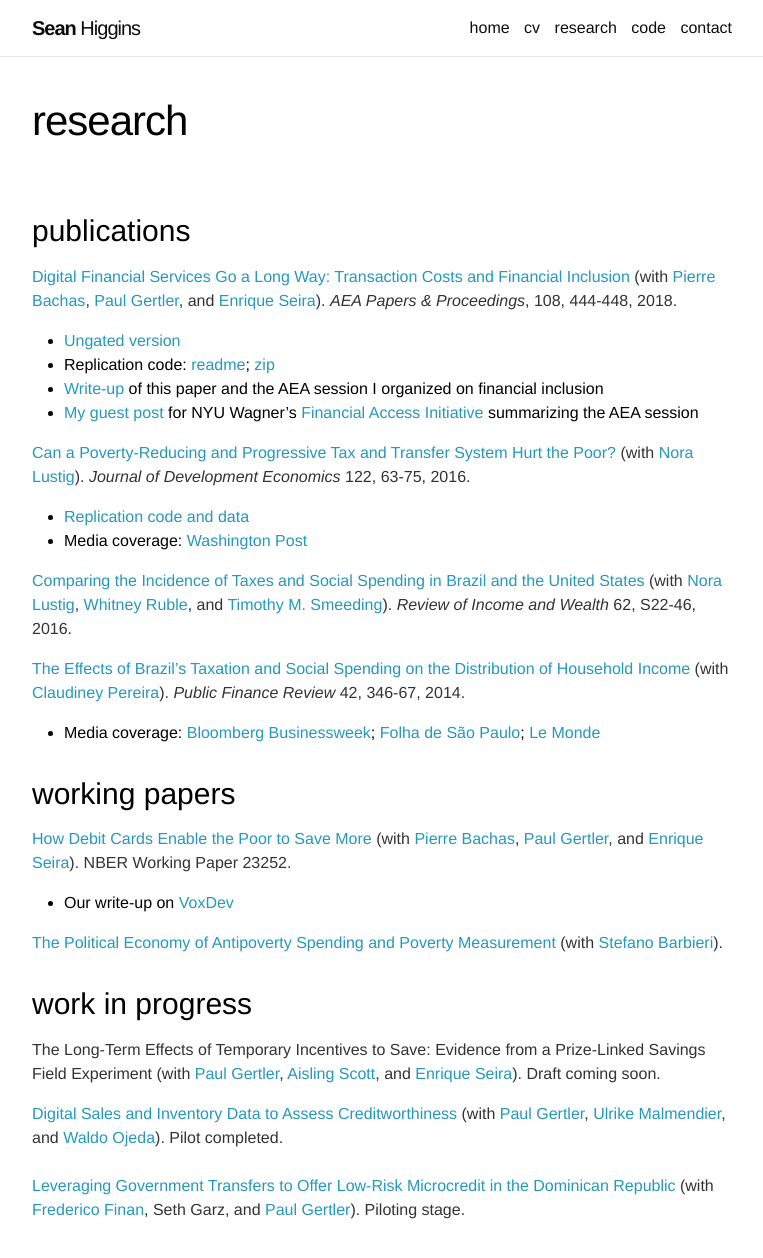
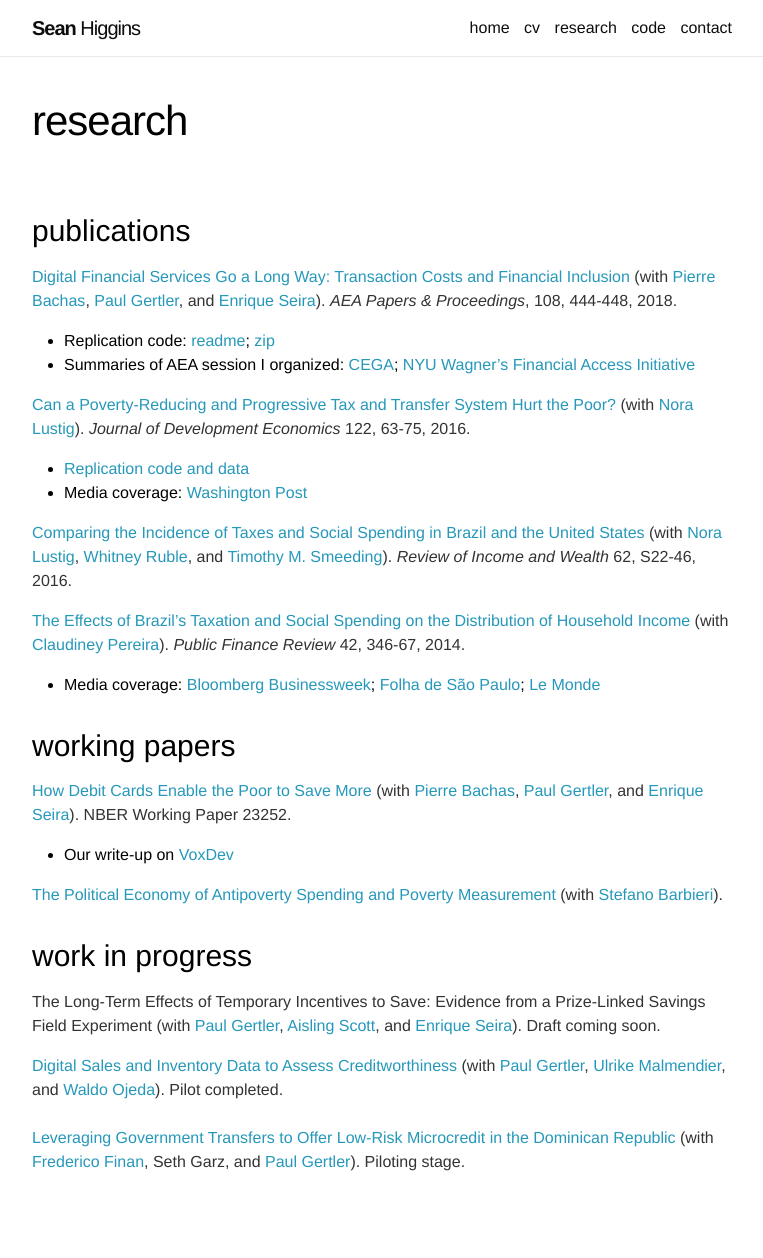
Before and after one commit to skhiggins/skhiggins.github.io, a Jekyll site: the page built from _pages/1_research.md, in a window 1280 px wide and 1338 px high. Shown: the top 1258 px of the window, without its empty margins (258-1021 px from the left). Built offline with Jekyll 4.4.1, drawn with Linux system fonts in a browser that asks for light colours; nearby versions of some CDN libraries.

Commit message:
Update research page

```diff
--- a/_pages/1_research.md
+++ b/_pages/1_research.md
@@ -9,17 +9,12 @@ title: research
 [Digital Financial Services Go a Long Way: Transaction Costs and Financial Inclusion](https://www.aeaweb.org/articles?id=10.1257/pandp.20181013)
 (with [Pierre Bachas](https://pierrebachas.weebly.com/), [Paul Gertler](https://www.paulgertler.com/), and [Enrique Seira](https://www.enriqueseira.com/)).
 _AEA Papers & Proceedings_, 108, 444-448, 2018.
-- [Ungated version](/assets/pdf/BachasGertlerHigginsSeira_DigitalFinancialServices.pdf)
 - Replication code: [readme](/assets/html/DigitalFinancialServices_README.html); [zip](https://www.aeaweb.org/doi/10.1257/pandp.20181013.data)
-- [Write-up](
-https://medium.com/center-for-effective-global-action/commitment-is-hard-59e6a69481c)
-of this paper and the AEA session I organized on financial inclusion
-- [My guest post](
+- Summaries of AEA session I organized: [CEGA](
+https://medium.com/center-for-effective-global-action/commitment-is-hard-59e6a69481c);
+[NYU Wagner's Financial Access Initiative](
 https://www.financialaccess.org/faiv/2018/1/26/cega-special-edition-a-bit-more-from-aea
 )
-for NYU Wagner's [Financial Access Initiative](
-https://www.financialaccess.org/
-) summarizing the AEA session
 
 [Can a Poverty-Reducing and Progressive Tax and Transfer System Hurt the Poor?](https://www.sciencedirect.com/science/article/pii/S0304387816300220)
 (with [Nora Lustig](https://www.noralustig.org/)).
```
Also changed, not shown: 6 other files.
